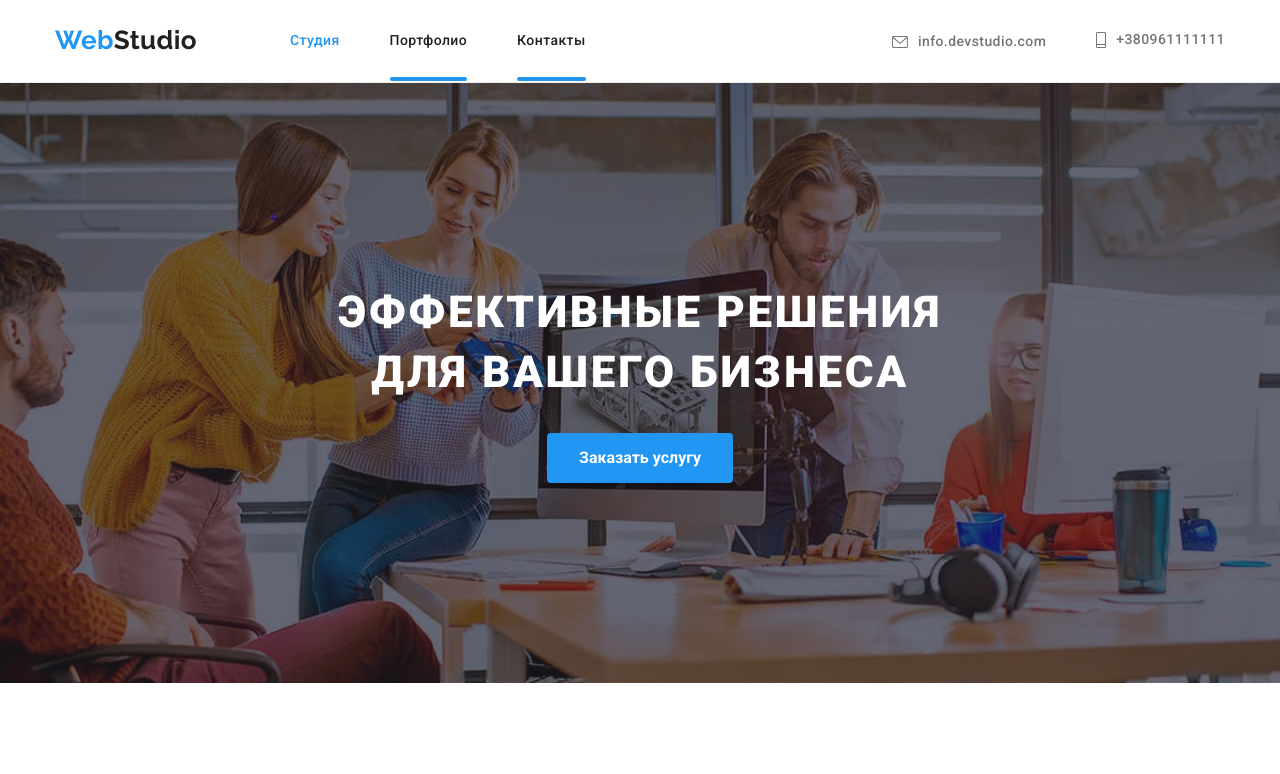
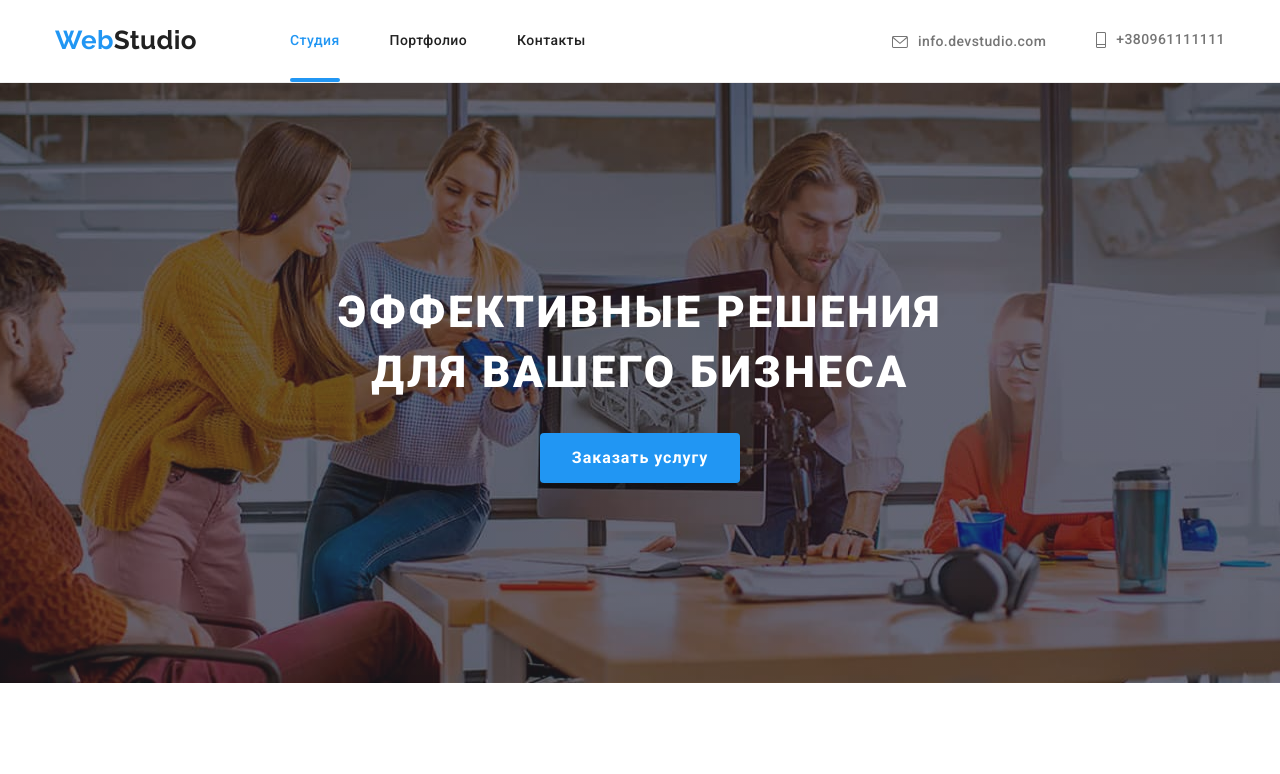
Before and after one commit to andreysulymka/goit-markup-hw-05, a plain HTML site: page index.html in a window 1280 px wide. Shown: the top 774 px of the page. Drawn offline with nearby package versions, Linux system fonts and the light colour scheme.

Commit message:
add all changes

```diff
--- a/css/styles.css
+++ b/css/styles.css
@@ -86,9 +86,9 @@ color: var(--primary-text-color);
 }
 
 
-.header-list::after {
+.current::after {
     position: absolute;
-    bottom: 0;
+    bottom: -1px;
     left: 0;
     content: '';
 width: 100%;
@@ -170,7 +170,7 @@ fill: var(--accent-color);
 .hero-button {
     padding: 10px 32px 10px 32px;
     border: 0;
-    display: block;
+    display: flex;
 
     background-color: var(--accent-color);
     color: var(--white-color);
@@ -178,8 +178,11 @@ fill: var(--accent-color);
         font-weight: 700;
         font-size: 16px;
         line-height: 1.88;
-        margin-left: auto;
-        margin-right: auto;
+            align-items: center;
+            text-align: center;
+            margin-left: auto;
+            margin-right: auto;
+            letter-spacing: 0.06em;
 
     box-shadow: 0px 4px 4px rgba(0, 0, 0, 0.15);
     border-radius: 4px;
@@ -249,8 +252,8 @@ position: relative;
     display: flex;
     align-items: center;
     justify-content: center;
-    min-width: 370px;
-    min-height: 70px;
+    width: 370px;
+    height: 70px;
 
 font-weight: 700;
     font-size: 14px;
--- a/index.html
+++ b/index.html
@@ -18,7 +18,7 @@
     <nav class="header-nav">
         <p class="all-logo header-logo"><span class="logo">Web</span>Studio</p>
         <ul class="header-nav-list">
-            <li class="item"><a href="./index.html" class="header-list, current">Студия</a></li>
+            <li class="item"><a href="./index.html" class="header-list current">Студия</a></li>
             <li class="item"><a href="./portfolio.html" class="header-list">Портфолио</a></li>
             <li class="item"><a href="" class="header-list">Контакты</a></li>
     </ul>
```
Also changed, not shown: portfolio.html (+2 -2 lines).
